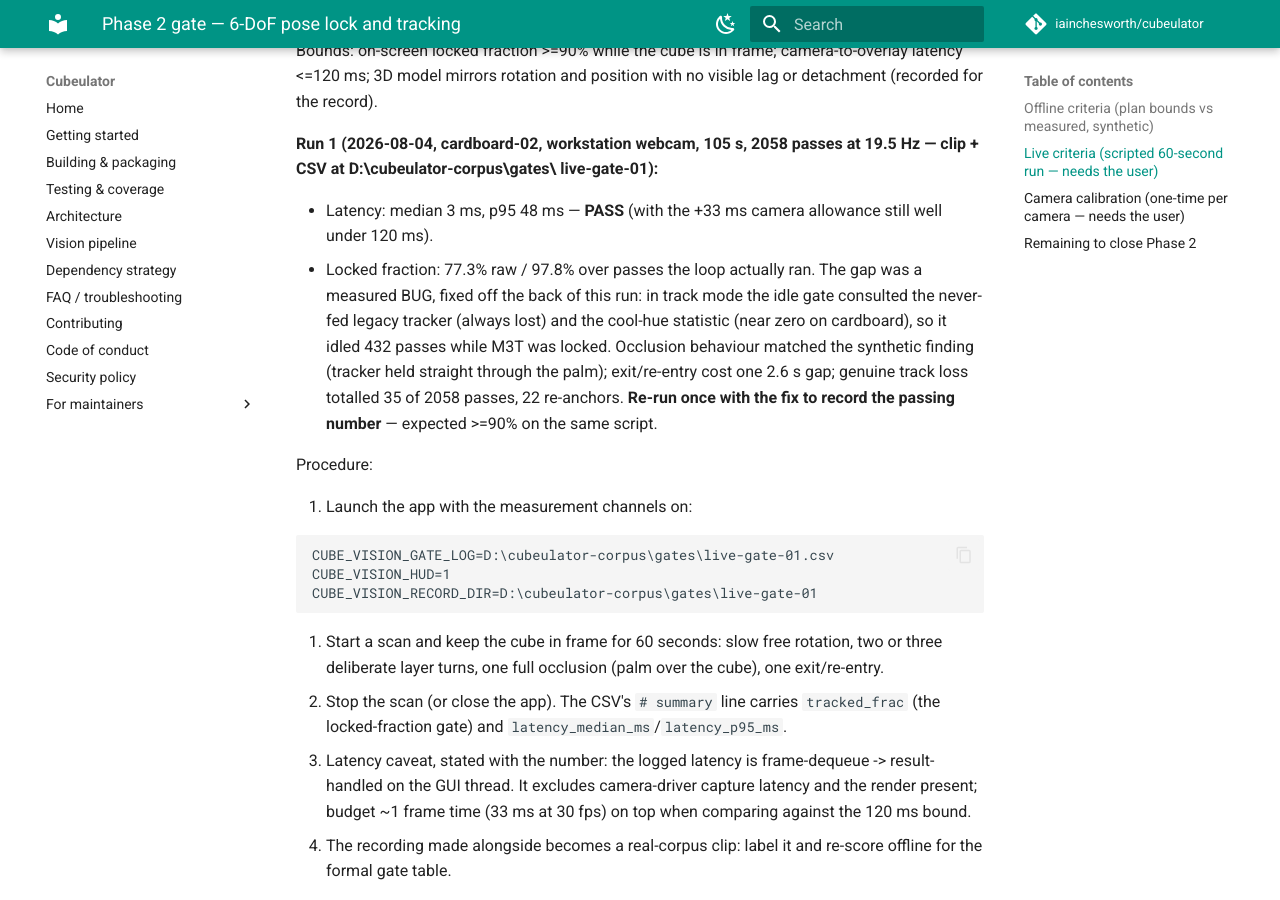
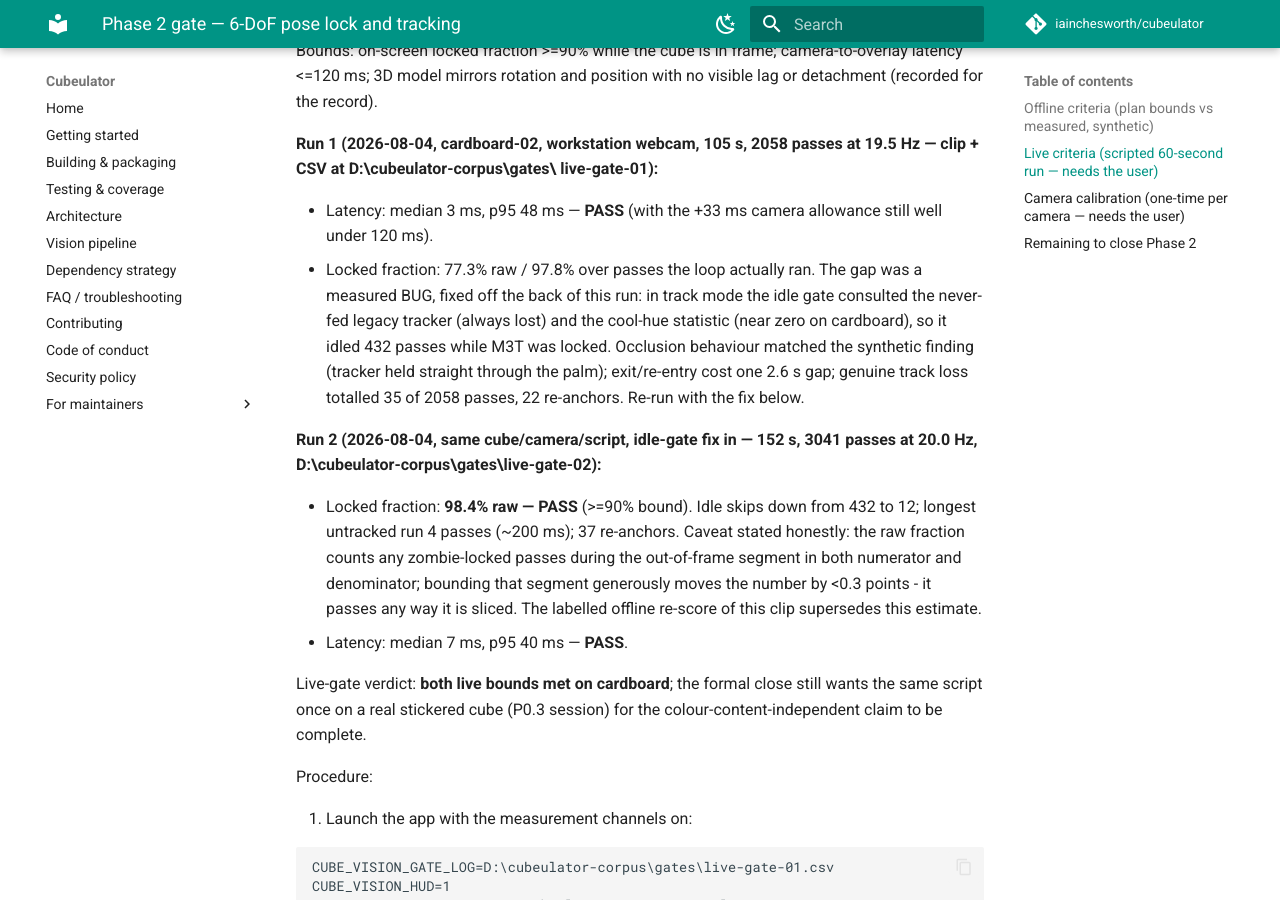
Before and after one commit to iainchesworth/cubeulator, an MkDocs documentation site: the page built from docs/gates/phase2.md, in a window 1280 px wide and 900 px high, scrolled down 2025 px. Built offline with MkDocs 1.6.1 and Material for MkDocs 9.7.7, drawn with Linux system fonts in a browser that asks for light colours; comment, search, counter and statistics services are not loaded.

Commit message:
Record live-gate run 2: locked 98.4%, latency 7/40 ms - both live bounds PASS

```diff
--- a/docs/gates/phase2.md
+++ b/docs/gates/phase2.md
@@ -72,8 +72,23 @@ live-gate-01):**
   idled 432 passes while M3T was locked. Occlusion behaviour matched
   the synthetic finding (tracker held straight through the palm);
   exit/re-entry cost one 2.6 s gap; genuine track loss totalled 35 of
-  2058 passes, 22 re-anchors. **Re-run once with the fix to record the
-  passing number** — expected >=90% on the same script.
+  2058 passes, 22 re-anchors. Re-run with the fix below.
+
+**Run 2 (2026-08-04, same cube/camera/script, idle-gate fix in — 152 s,
+3041 passes at 20.0 Hz, D:\cubeulator-corpus\gates\live-gate-02):**
+
+- Locked fraction: **98.4% raw — PASS** (>=90% bound). Idle skips down
+  from 432 to 12; longest untracked run 4 passes (~200 ms); 37
+  re-anchors. Caveat stated honestly: the raw fraction counts any
+  zombie-locked passes during the out-of-frame segment in both
+  numerator and denominator; bounding that segment generously moves the
+  number by <0.3 points - it passes any way it is sliced. The labelled
+  offline re-score of this clip supersedes this estimate.
+- Latency: median 7 ms, p95 40 ms — **PASS**.
+
+Live-gate verdict: **both live bounds met on cardboard**; the formal
+close still wants the same script once on a real stickered cube (P0.3
+session) for the colour-content-independent claim to be complete.
 
 Procedure:
 
```
